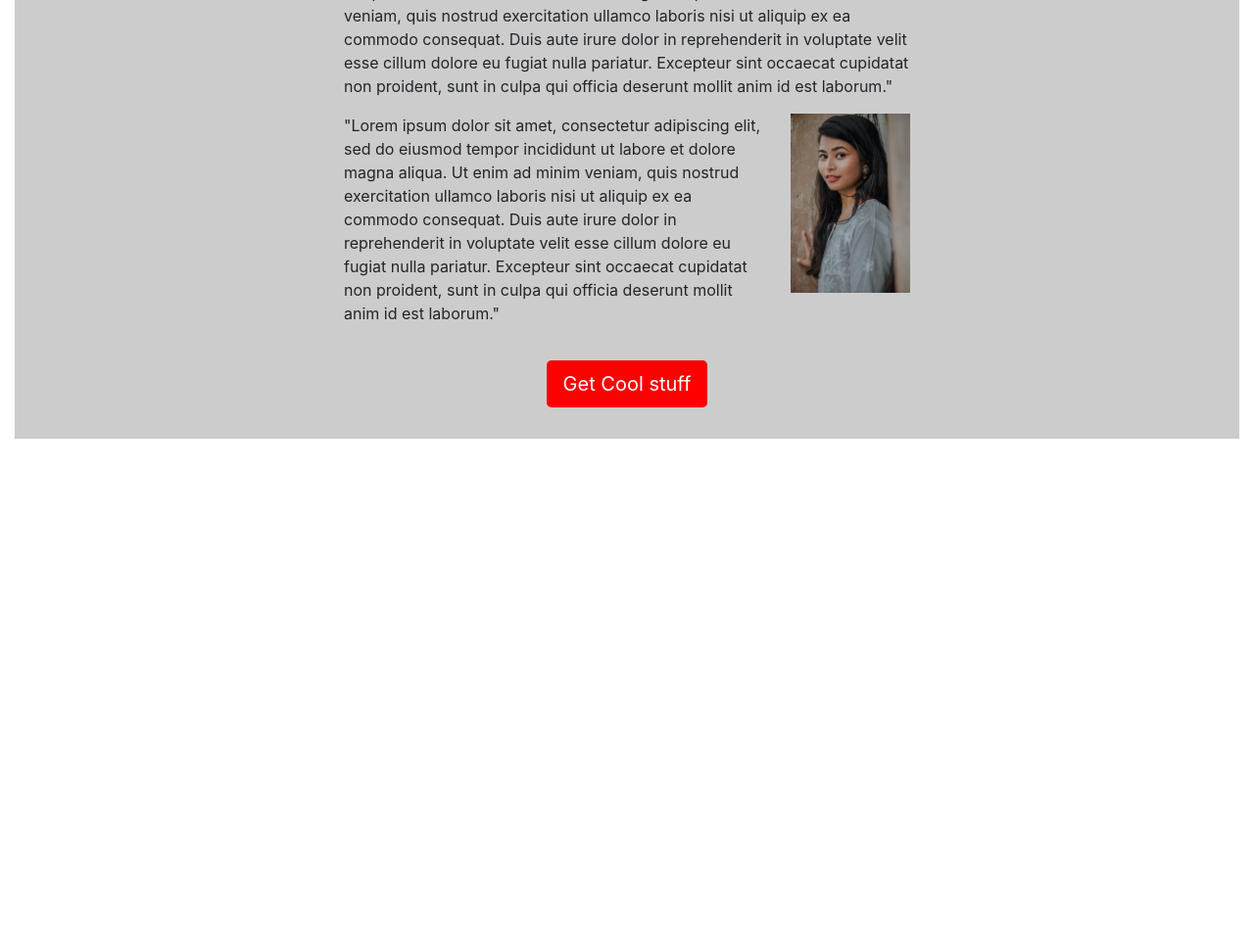
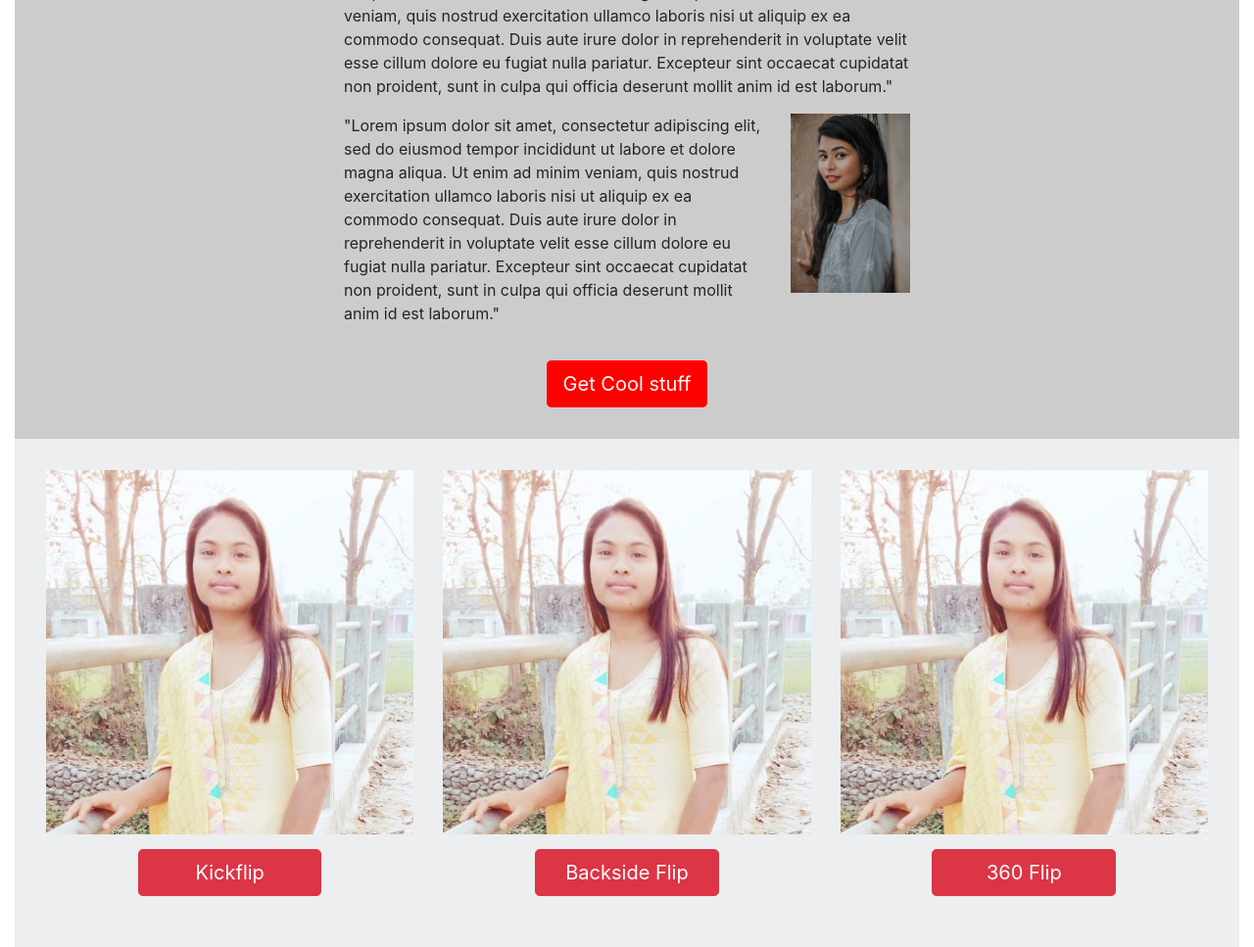
Before and after one commit to omrajindra/LearnFullStackDevelopment, a plain HTML site: page index.html in a window 1280 px wide. Shown: the part 501-1468 px from the top of the page at 98% size. Before the commit the page ends 949 px from the top, so only its background shows below. Drawn offline with nearby package versions, Linux system fonts and the light colour scheme.

Commit message:
Day 3 completed of adding Image and button

```diff
--- a/index.html
+++ b/index.html
@@ -135,6 +135,42 @@
       </div>
     </div>
 
+    <!--End of second Section-->
+    <div class="sectionLight">
+      <div class="row">
+        <div class="col-sm-12">
+          <div class="row">
+            <div class="col-sm-12 col-lg-4">
+              <img class="img-fluid imgCenter" src="assets/figure1.jpg">
+            <div class="row">
+              <div class="col-sm-12">
+              <button type="button" class="btn btn-lg btn-danger btnCenter">Kickflip</button>
+              </div>
+            </div>
+            </div>
+
+            <div class="col-sm-12 col-lg-4">
+              <img class="img-fluid imgCenter" src="assets/figure1.jpg">
+            <div class="row">
+              <div class="col-sm-12">
+              <button type="button" class="btn btn-lg btn-danger btnCenter">Backside Flip</button>
+              </div>
+            </div>
+            </div>
+
+            <div class="col-sm-12 col-lg-4">
+              <img class="img-fluid imgCenter" src="assets/figure1.jpg">
+            <div class="row">
+              <div class="col-sm-12">
+              <button type="button" class="btn btn-lg btn-danger btnCenter">360 Flip</button>
+              </div>
+            </div>
+            </div>
+          </div>
+        </div>
+      </div>
+    </div>
+
     <!-- Modal -->
 
 
--- a/style.css
+++ b/style.css
@@ -29,3 +29,14 @@ h5.model-title{
 .modelFormWrapper{
     padding:2rem;
 }
+.imgCenter{
+    margin: auto;
+    display: block;
+}
+.btnCenter{
+    display: block;
+    margin: auto;
+    margin-top:15px;
+    margin-bottom: 20px;
+    width:50%;
+}
```
